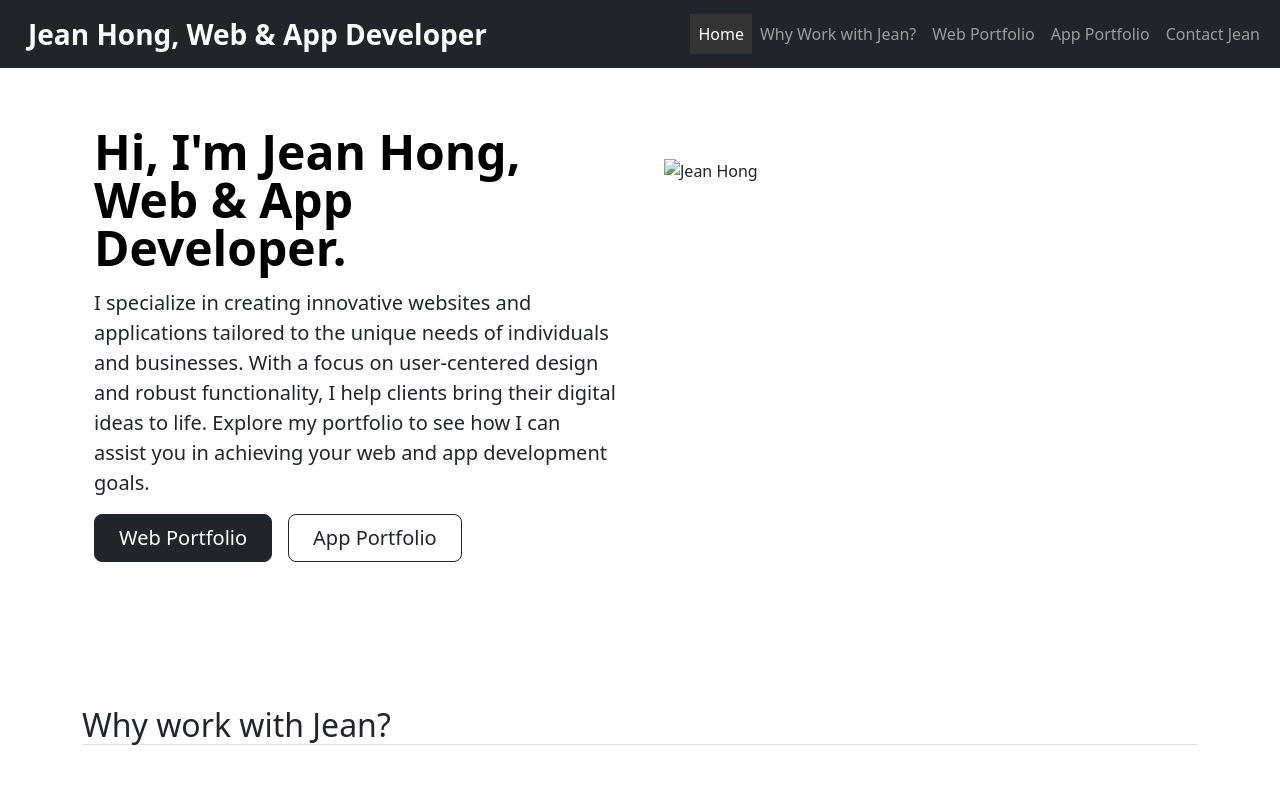
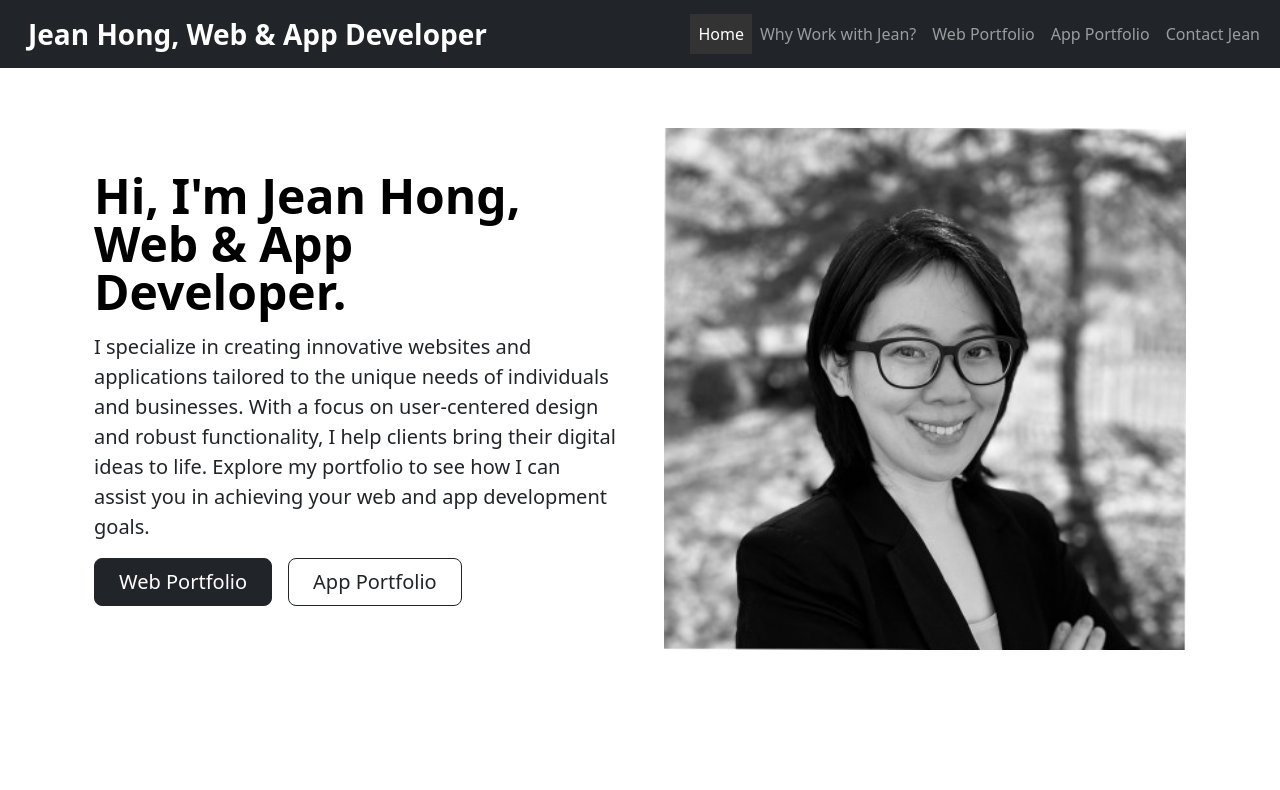
Before and after one commit to SJH33/JeanHong.Net-New, a plain HTML site: page index.html in a window 1280 px wide. Shown: the top 790 px of the page. Drawn offline with nearby package versions, Linux system fonts and the light colour scheme; files whose address does not match are found by name.

Commit message:
fixed img src

```diff
--- a/index.html
+++ b/index.html
@@ -58,7 +58,7 @@
         <div class="landingPage container col-xxl-8 px-4 py-5" style="margin-top: 80px;">
             <div class="row flex-lg-row-reverse align-items-center g-5 py-20">
             <div class="col-10 col-sm-8 col-lg-6">
-                <img src="./images/profilephoto.jpeg" class="d-block mx-lg-auto img-fluid" alt="Jean Hong" width="700" height="500" loading="lazy">
+                <img src="./profilephoto.jpeg" class="d-block mx-lg-auto img-fluid" alt="Jean Hong" width="700" height="500" loading="lazy">
             </div>
             <div class="col-lg-6">
                 <h1 class="display-5 fw-bold text-body-emphasis lh-1 mb-3">Hi, I'm Jean Hong, <br> <span class="emphasize">Web & App Developer.</span></h1>
```
